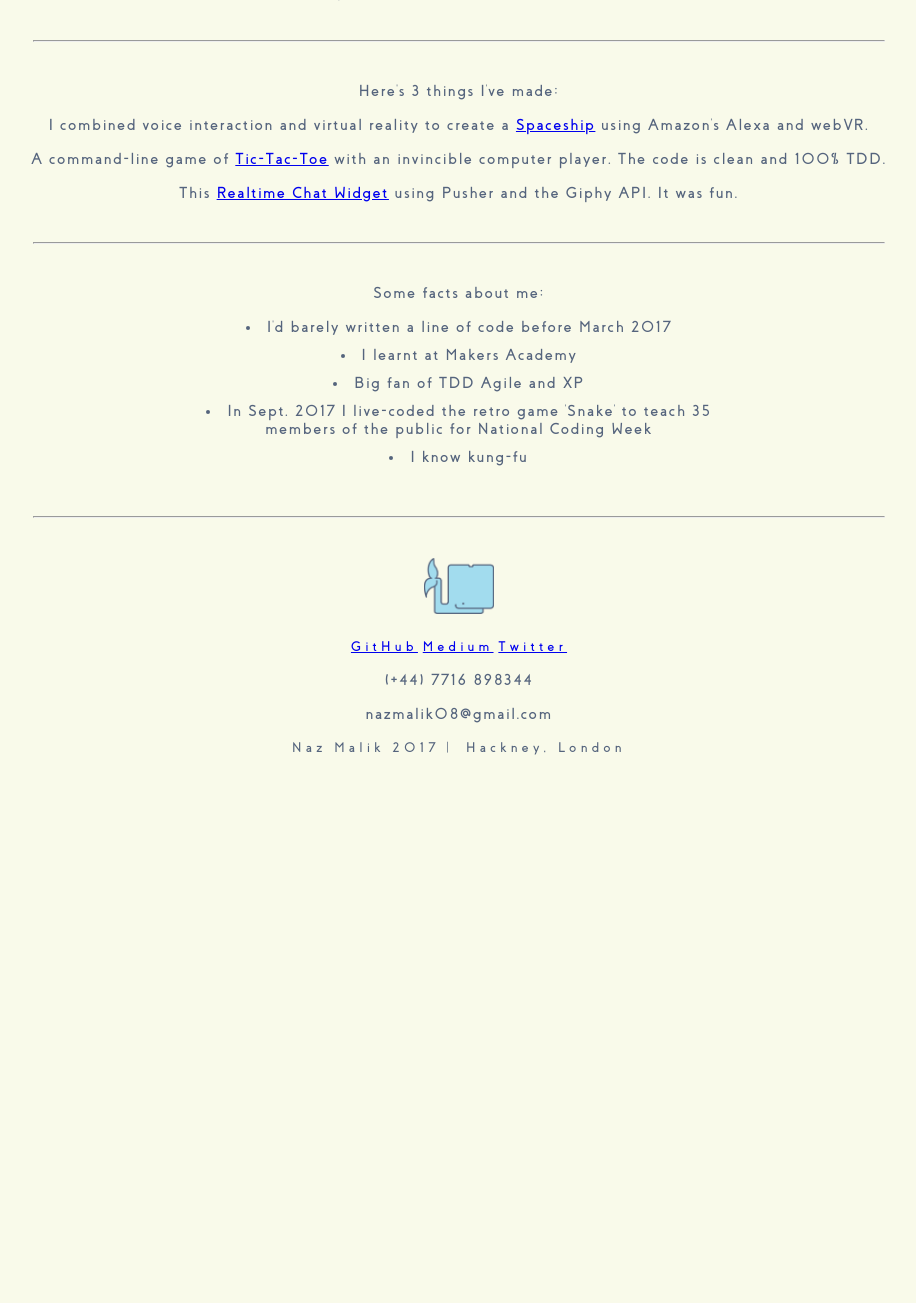
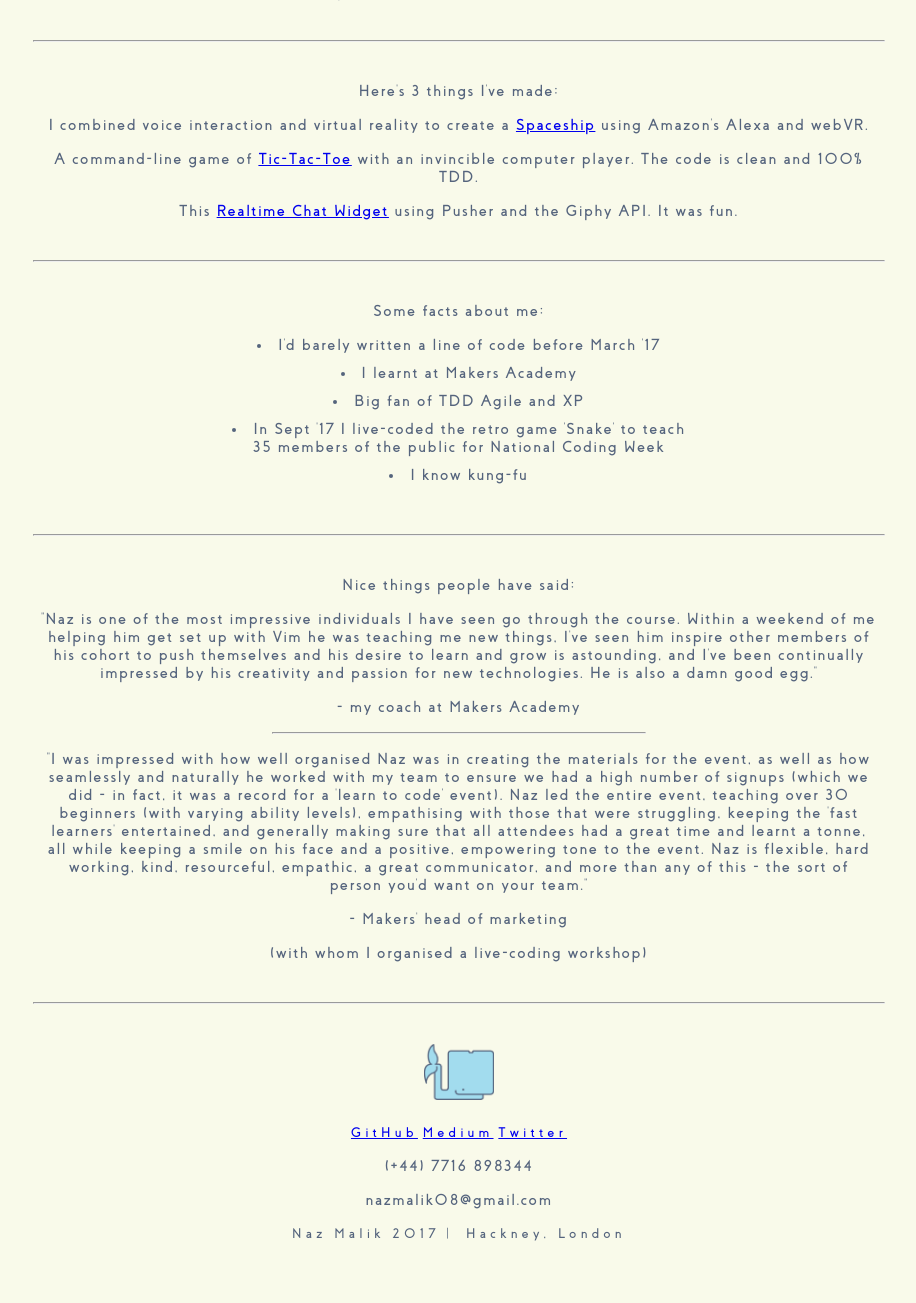
Before and after one commit to nazwhale/nazwhale.com, a PHP site: page / in a window 1280 px wide. Shown: the part 114-1417 px from the top of the page, without its empty margins (181-1097 px from the left). Before the commit the page ends 869 px from the top, so only its background shows below. Run offline with PHP 8.4, Linux system fonts and the light colour scheme.

Commit message:
Update with references

```diff
--- a/index.html
+++ b/index.html
@@ -27,11 +27,27 @@
 
     <div class="facts">
       <p class='normal'>Some facts about me:</p>
-      <li class='normal'>I'd barely written a line of code before March 2017</li>
+      <li class='normal'>I'd barely written a line of code before March '17</li>
       <li class='normal'>I learnt at Makers Academy</li>
       <li class='normal'>Big fan of TDD Agile and XP</li>
-      <li class='normal'>In Sept. 2017 I live-coded the retro game 'Snake' to teach 35 members of the public for National Coding Week</li>
+      <li class='normal'>In Sept '17 I live-coded the retro game 'Snake' to teach 35 members of the public for National Coding Week</li>
       <li class='normal'>I know kung-fu</li>
+    <div>
+
+    <hr class="line-break">
+
+    <div class="references">
+      <p class='normal'>Nice things people have said:</p>
+      <p class='normal'>"Naz is one of the most impressive individuals I have seen go through the course. Within a weekend of me helping him get set up with Vim he was teaching me new things, I've seen him inspire other members of his cohort to push themselves and his desire to learn and grow is astounding, and I've been continually impressed by his creativity and passion for new technologies. He is also a damn good egg."</p>
+      <p class='normal'>- my coach at Makers Academy</p>
+
+      <hr class="small-line">
+
+      <p class='normal'>"I was impressed with how well organised Naz was in creating the materials for the event, as well as how seamlessly and naturally he worked with my team to ensure we had a high number of signups (which we did - in fact, it was a record for a 'learn to code' event). Naz led the entire event, teaching over 30 beginners (with varying ability levels), empathising with those that were struggling, keeping the 'fast learners' entertained, and generally making sure that all attendees had a great time and learnt a tonne, all while keeping a smile on his face and a positive, empowering tone to the event.
+
+      Naz is flexible, hard working, kind, resourceful, empathic, a great communicator, and more than any of this - the sort of person you'd want on your team."</p>
+      <p class='normal'>- Makers' head of marketing</p>
+      <p class='normal'>(with whom I organised a live-coding workshop)</p>
     <div>
 
     <hr class="line-break">
--- a/style.css
+++ b/style.css
@@ -33,6 +33,8 @@ body {
 .normal {
   font-family: "coves-bold";
   letter-spacing: 0.1em;
+  padding-left: 5%;
+  padding-right: 5%;
 }
 
 #whale-icon {
@@ -51,6 +53,10 @@ body {
   margin: 40px;
 }
 
+.small-line {
+  max-width: 40%;
+}
+
 .footer-text {
   font-family: "coves-bold";
   letter-spacing: 0.3em;
```
